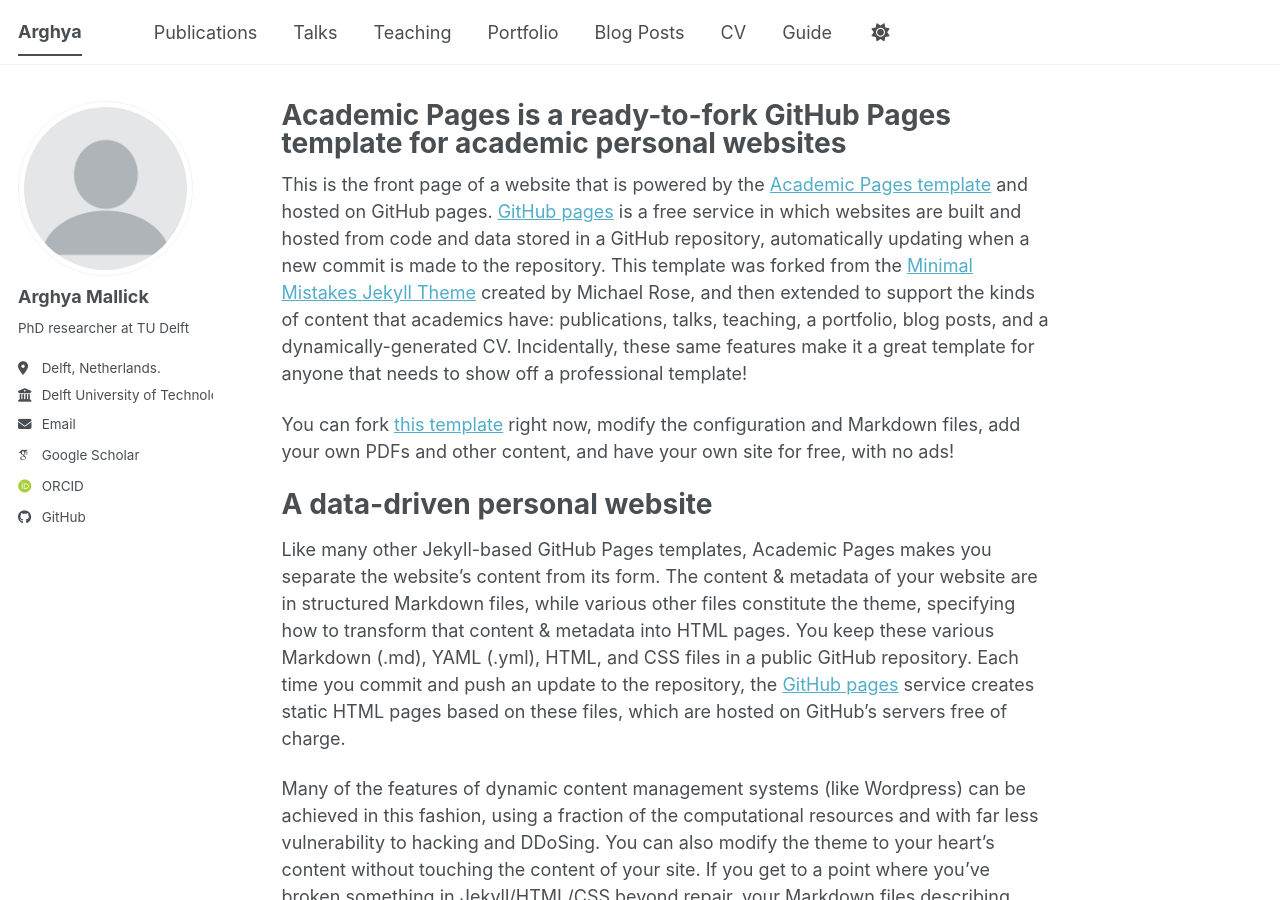
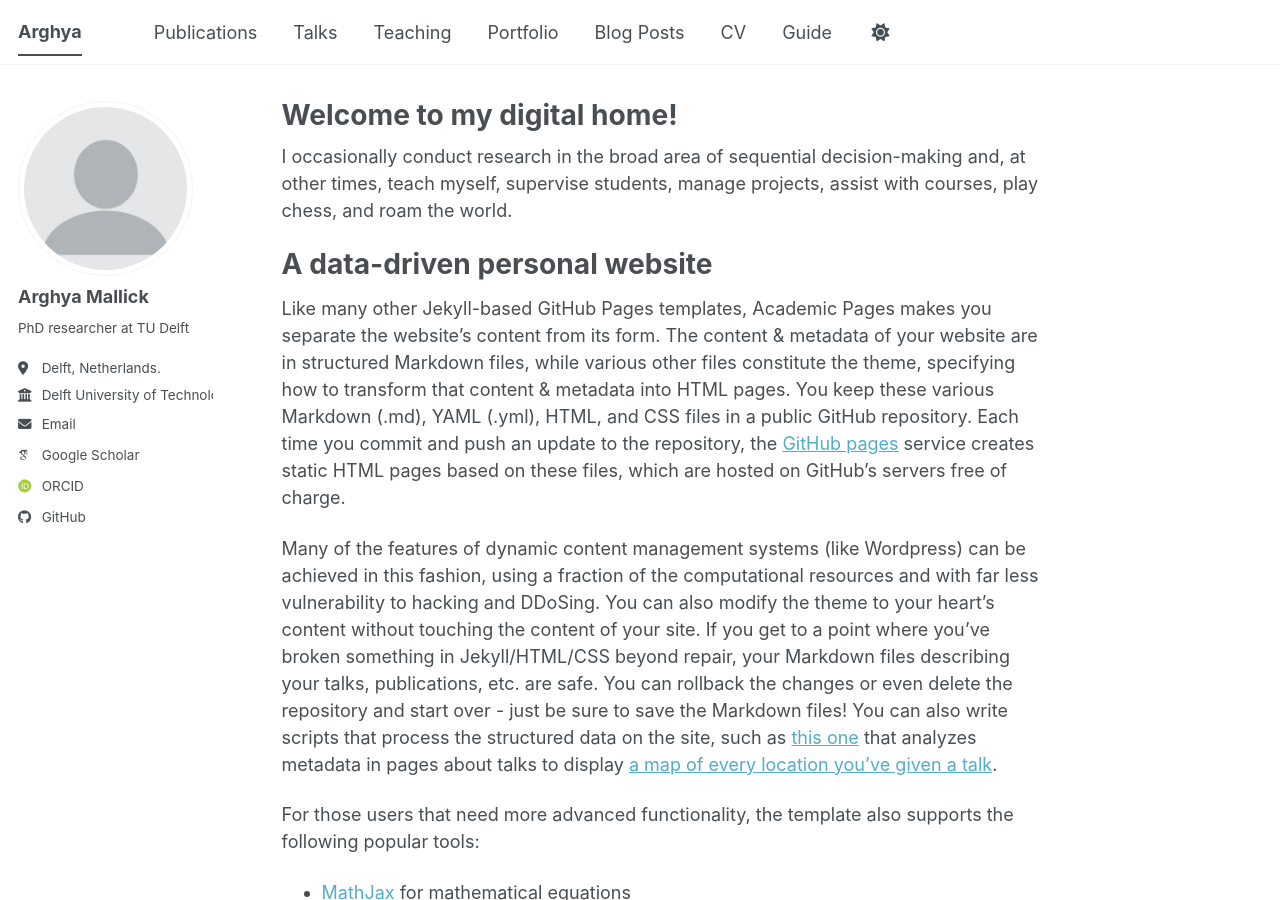
Before and after one commit to amallick-tudelft/amallick-tudelft.github.io, a Jekyll site: the page built from _pages/about.md, in a window 1280 px wide and 900 px high. Built offline with Jekyll 4.4.1, drawn with Linux system fonts in a browser that asks for light colours; some web fonts are replaced; a script bundle is joined from its source files by our own code; library files that are not in the unit come from our copies.

Commit message:
Update about.md

```diff
--- a/_pages/about.md
+++ b/_pages/about.md
@@ -1,15 +1,12 @@
 ---
 permalink: /
-title: "Academic Pages is a ready-to-fork GitHub Pages template for academic personal websites"
+title: "Welcome to my digital home! "
 author_profile: true
 redirect_from:
   - /about/
   - /about.html
 ---
-
-This is the front page of a website that is powered by the [Academic Pages template](https://github.com/academicpages/academicpages.github.io) and hosted on GitHub pages. [GitHub pages](https://pages.github.com) is a free service in which websites are built and hosted from code and data stored in a GitHub repository, automatically updating when a new commit is made to the repository. This template was forked from the [Minimal Mistakes Jekyll Theme](https://mmistakes.github.io/minimal-mistakes/) created by Michael Rose, and then extended to support the kinds of content that academics have: publications, talks, teaching, a portfolio, blog posts, and a dynamically-generated CV. Incidentally, these same features make it a great template for anyone that needs to show off a professional template!
-
- You can fork [this template](https://github.com/academicpages/academicpages.github.io) right now, modify the configuration and Markdown files, add your own PDFs and other content, and have your own site for free, with no ads!
+I occasionally conduct research in the broad area of sequential decision-making and, at other times, teach myself, supervise students, manage projects, assist with courses, play chess, and roam the world.
 
 A data-driven personal website
 ======
```
